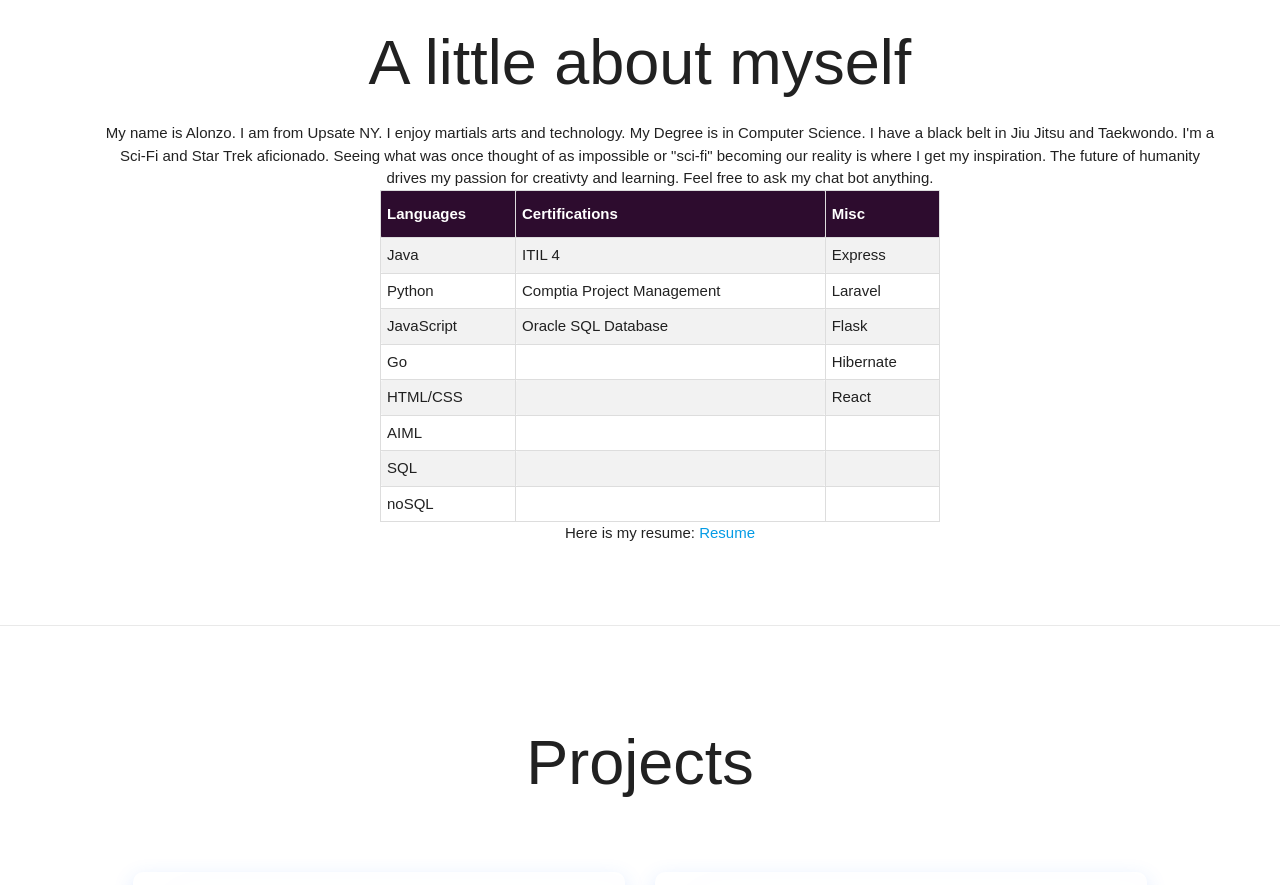
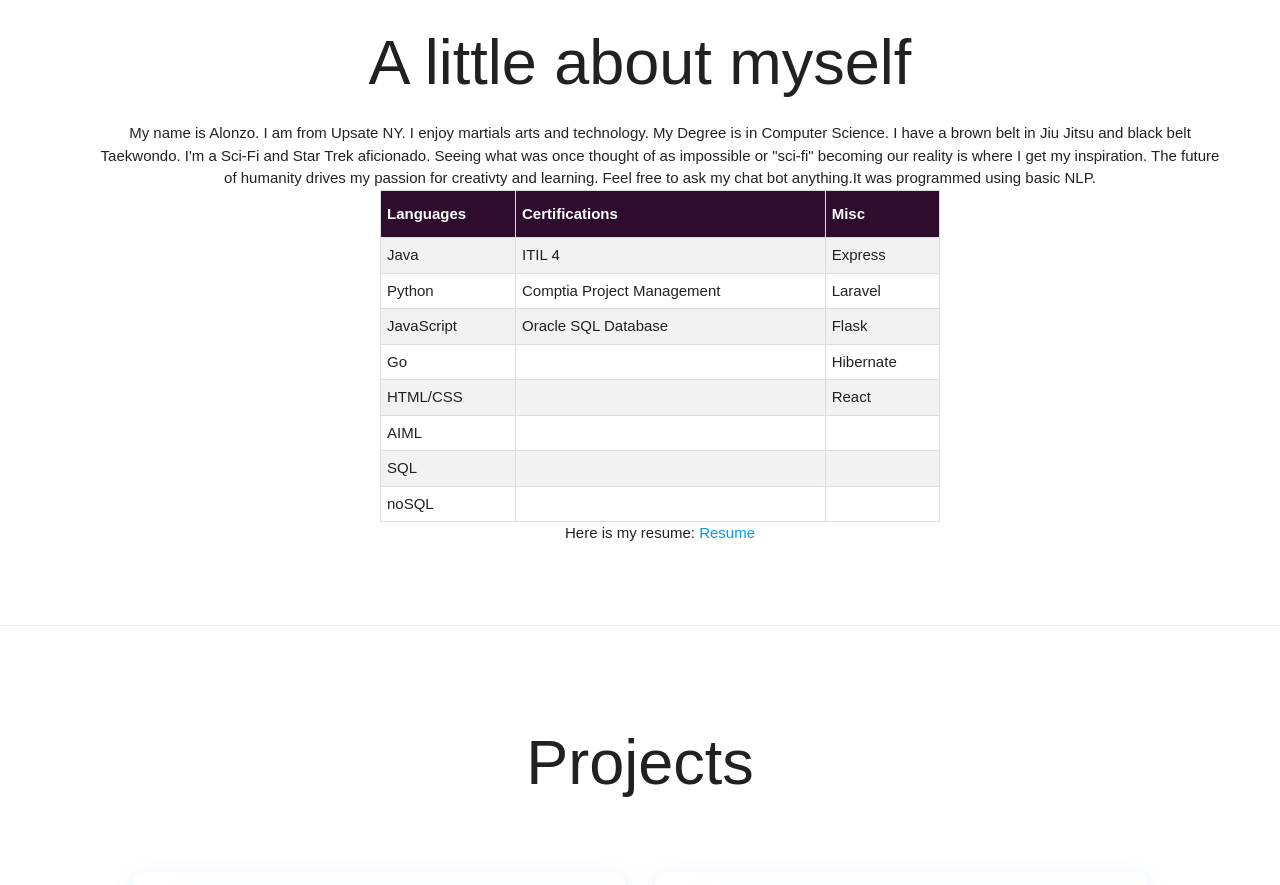
Before and after one commit to ZCodes101/React-Chatbot-Stack, a React (Create React App) app in the folder client/: page /sign-up in a window 1280 px wide. Shown: the part 1360-2245 px from the top of the page. Built offline with nearby package versions, Linux system fonts and the light colour scheme; no server answers.

Commit message:
Update About.js

```diff
--- a/client/src/components/pages/About.js
+++ b/client/src/components/pages/About.js
@@ -16,8 +16,8 @@ function About() {
 <h1>A little about myself</h1>
 <p>
 My name is Alonzo. I am from Upsate NY. I enjoy martials arts and technology. My Degree is in Computer Science.
-I have a black belt in Jiu Jitsu and Taekwondo. I'm a Sci-Fi and Star Trek aficionado. Seeing what was once thought of as impossible or "sci-fi" becoming our reality is where I get my inspiration.
-The future of humanity drives my passion for creativty and learning. Feel free to ask my chat bot anything.
+I have a brown belt in Jiu Jitsu and black belt Taekwondo. I'm a Sci-Fi and Star Trek aficionado. Seeing what was once thought of as impossible or "sci-fi" becoming our reality is where I get my inspiration.
+The future of humanity drives my passion for creativty and learning. Feel free to ask my chat bot anything.It was programmed using basic NLP.
 
 
 <table id="customers">
```
